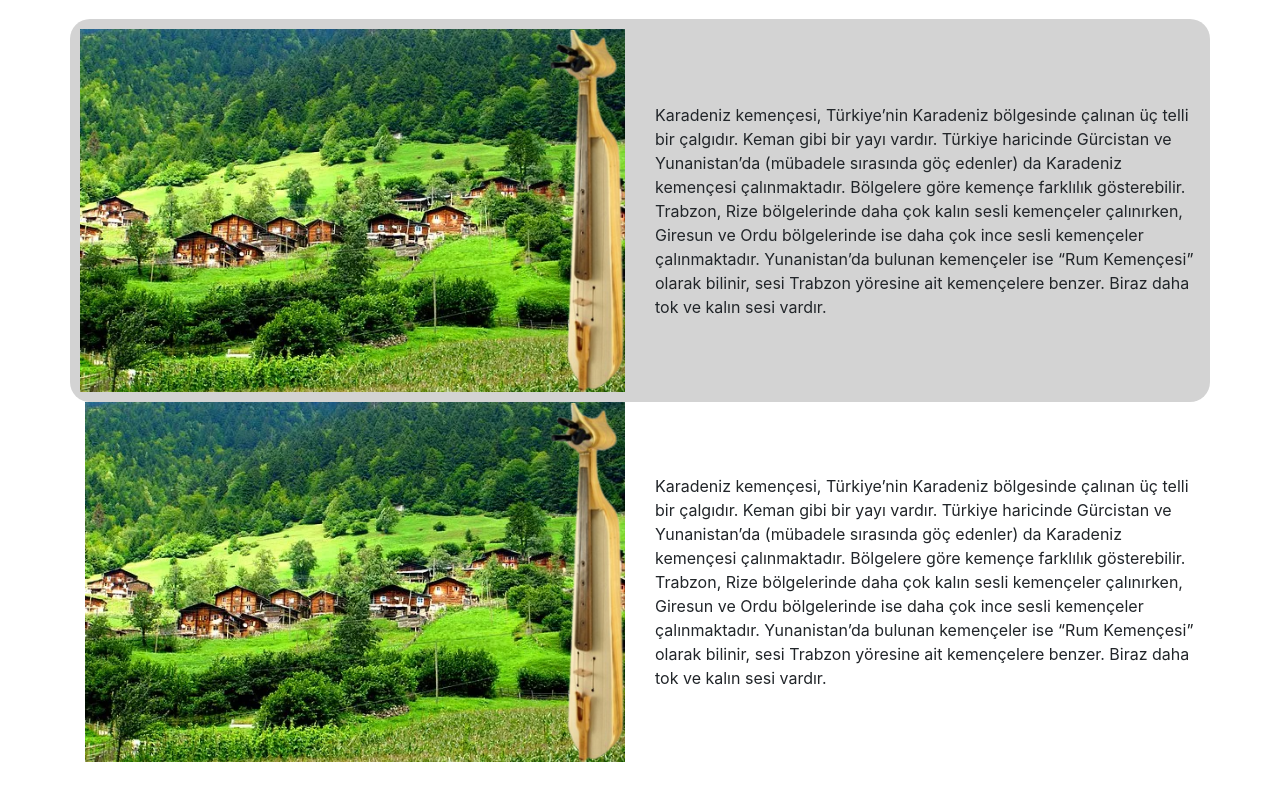
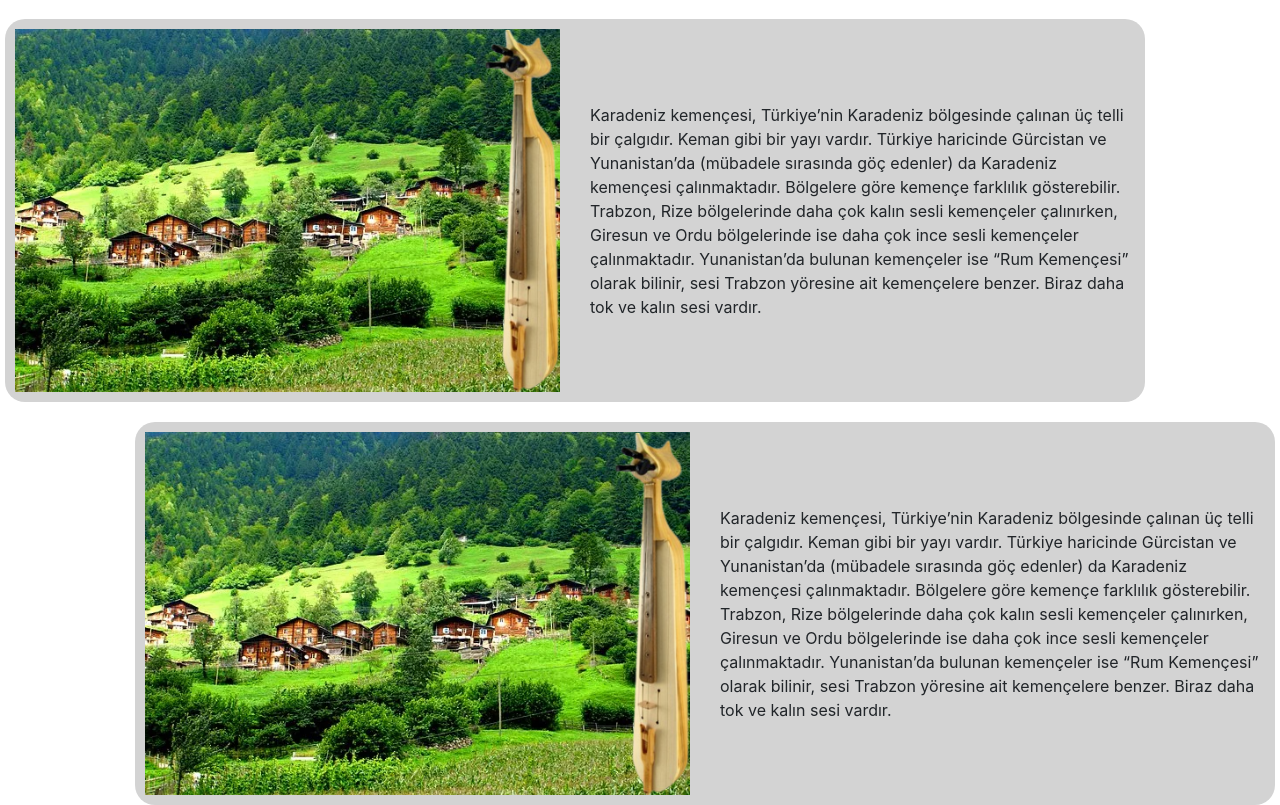
Before and after one commit to gunesarda/gunesarda.github.io, a PHP site: page / in a window 1280 px wide. Shown: the part 957-1762 px from the top of the page. Before the commit the page ends 1719 px from the top, so only its background shows below. Run offline with PHP 8.4, Linux system fonts and the light colour scheme.

Commit message:
Add files via upload

```diff
--- a/css/home.css
+++ b/css/home.css
@@ -1,41 +1,28 @@
-/* .tableCenter{
-    display: flex;
-    justify-content: center;
-    display: flex;
-} */
+#homeResim {
+    background-image: url(/img/kemenceHome.png);
+    background-attachment: fixed;
+    background-position: 50% 50%;
+    background-size: cover;
+}
 
-
-#kutu1{
+#kutu1 {
     background-color: lightgray;
     border-radius: 20px;
     padding: 10px;
     margin-top: 20px;
+    margin-left: 5px;
 }
 
-#inlineKutu1{
-    display: inline;
-    background-color: aqua;
+#kutu2 {
+    background-color: lightgray;
+    border-radius: 20px;
+    padding: 10px;
+    margin-top: 20px;
+    margin-right: 5px;
 }
 
-#inlineKutu2{
-    display: inline;
-    background-color: aqua;
-}
-
-#kutuIciYazi{
+#kutuIciYazi {
     display: flex;
     align-items: center;
     justify-content: center;
 }
-
-/* td:nth-child(2) {
-    width: 200px;
-    overflow: auto;
-} */
-
-
-/* #kutu1 img{
-    max-width: 100%;
-    max-height: 100%;
-    display: flex;
-}  */
```
